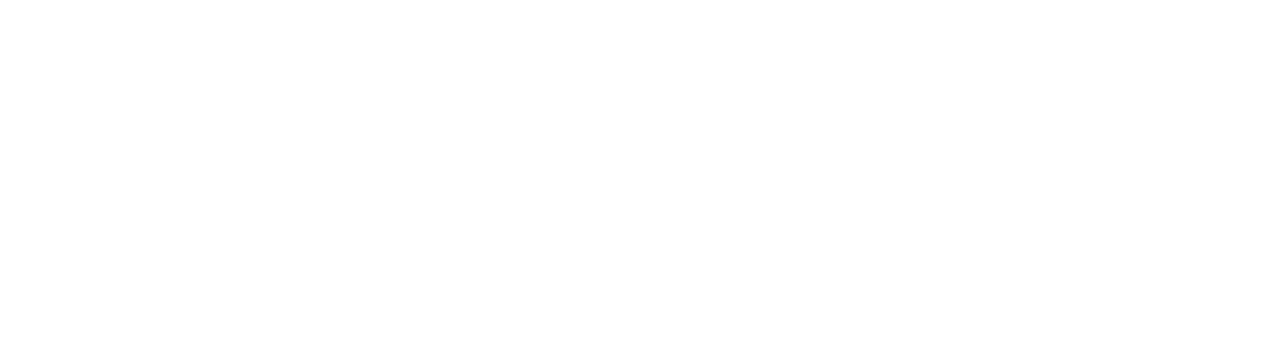
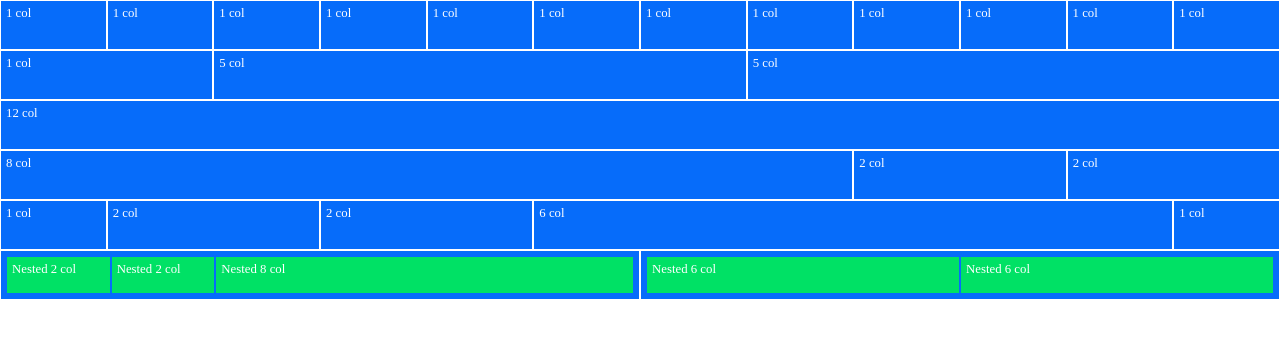
Before and after one commit to alexcapoluongo/html-css-12bool, a plain HTML site: page index.html in a window 1280 px wide. Drawn offline with Linux system fonts and the light colour scheme.

Commit message:
first row block added

```diff
--- a/css/12bool.css
+++ b/css/12bool.css
@@ -0,0 +1,91 @@
+/* RESET */
+*{
+    padding: 0;
+    margin: 0;
+    box-sizing: border-box;
+}
+
+html{
+    font-size: .8em;
+}
+
+.container-fluid {
+    width:100%;
+}
+
+/* grid */
+
+.row {
+    flex-direction: row;
+    display: flex;
+    flex-wrap: wrap;
+}
+
+/* generic columns */
+.col {
+    flex-grow:0;
+    flex-shrink: 0;
+    flex-basis:auto;
+}
+
+/* xs columns */
+
+.col-xs-1 {
+    flex-basis:calc((100% / 12) * 1);
+    max-width:calc((100% / 12) * 1);
+}
+
+.col-xs-2 {
+    flex-basis:calc((100% / 12) * 2);
+    max-width:calc((100% / 12) * 2);
+}
+
+.col-xs-3 {
+    flex-basis:calc((100% / 12) * 3);
+    max-width:calc((100% / 12) * 3);
+}
+
+.col-xs-4 {
+    flex-basis:calc((100% / 12) * 4);
+    max-width:calc((100% / 12) * 4);
+}
+
+.col-xs-5 {
+    flex-basis:calc((100% / 12) * 5);
+    max-width:calc((100% / 12) * 5);
+}
+
+.col-xs-6 {
+    flex-basis:calc((100% / 12) * 6);
+    max-width:calc((100% / 12) * 6);
+}
+
+.col-xs-7 {
+    flex-basis:calc((100% / 12) * 7);
+    max-width:calc((100% / 12) * 7);
+}
+
+.col-xs-8 {
+    flex-basis:calc((100% / 12) * 8);
+    max-width:calc((100% / 12) * 8);
+}
+
+.col-xs-9 {
+    flex-basis:calc((100% / 12) * 9);
+    max-width:calc((100% / 12) * 9);
+}
+
+.col-xs-10 {
+    flex-basis:calc((100% / 12) * 10);
+    max-width:calc((100% / 12) * 10);
+}
+
+.col-xs-11 {
+    flex-basis:calc((100% / 12) * 11);
+    max-width:calc((100% / 12) * 11);
+}
+
+.col-xs-12 {
+    flex-basis:calc((100% / 12) * 12);
+    max-width:calc((100% / 12) * 12);
+}
--- a/css/style.css
+++ b/css/style.css
@@ -0,0 +1,17 @@
+.box{
+    background-color:#066cfa;
+    color:white;
+    border:1px solid white;
+    height:50px;
+    padding:5px;
+    display: flex;
+}
+
+.inner-box{
+    background-color:#00e165;
+    color:white;
+    border:1px solid #066cfa;
+    width:100%;
+    height:100%;
+    padding:5px;
+}
--- a/index.html
+++ b/index.html
@@ -11,6 +11,126 @@
 
 </head>
 <body>
+    <div class="container-fluid">
+        <div class="row">
+            <div class="col col-xs-1">
+                <div class="box">1 col</div>
+            </div>
+            <div class="col col-xs-1">
+                <div class="box">1 col</div>
+            </div>
+            <div class="col col-xs-1">
+                <div class="box">1 col</div>
+            </div>
+            <div class="col col-xs-1">
+                <div class="box">1 col</div>
+            </div>
+            <div class="col col-xs-1">
+                <div class="box">1 col</div>
+            </div>
+            <div class="col col-xs-1">
+                <div class="box">1 col</div>
+            </div>
+            <div class="col col-xs-1">
+                <div class="box">1 col</div>
+            </div>
+            <div class="col col-xs-1">
+                <div class="box">1 col</div>
+            </div>
+            <div class="col col-xs-1">
+                <div class="box">1 col</div>
+            </div>
+            <div class="col col-xs-1">
+                <div class="box">1 col</div>
+            </div>
+            <div class="col col-xs-1">
+                <div class="box">1 col</div>
+            </div>
+            <div class="col col-xs-1">
+                <div class="box">1 col</div>
+            </div>
+        </div>
 
+        <div class="row">
+            <div class="col col-xs-2">
+                <div class="box">1 col</div>
+            </div>
+            <div class="col col-xs-5">
+                <div class="box">5 col</div>
+            </div>
+            <div class="col col-xs-5">
+                <div class="box">5 col</div>
+            </div>
+        </div>
+
+        <div class="row">
+            <div class="col col-xs-12">
+                <div class="box">12 col</div>
+            </div>
+        </div>
+
+        <div class="row">
+            <div class="col col-xs-8">
+                <div class="box">8 col</div>
+            </div>
+            <div class="col col-xs-2">
+                <div class="box">2 col</div>
+            </div>
+            <div class="col col-xs-2">
+                <div class="box">2 col</div>
+            </div>
+        </div>
+
+        <div class="row">
+            <div class="col col-xs-1">
+                <div class="box">1 col</div>
+            </div>
+            <div class="col col-xs-2">
+                <div class="box">2 col</div>
+            </div>
+            <div class="col col-xs-2">
+                <div class="box">2 col</div>
+            </div>
+            <div class="col col-xs-6">
+                <div class="box">6 col</div>
+            </div>
+            <div class="col col-xs-1">
+                <div class="box">1 col</div>
+            </div>
+        </div>
+
+        <div class="row">
+            <div class="col col-xs-6">
+                <div class="box">
+                    <div class="col col-xs-2">
+                        <div class="inner-box">Nested 2 col</div>
+                    </div>
+                    <div class="col col-xs-2">
+                        <div class="inner-box">Nested 2 col</div>
+                    </div>
+                    <div class="col col-xs-8">
+                        <div class="inner-box">Nested 8 col</div>
+                    </div>
+                </div>
+            </div>
+
+            <div class="col col-xs-6">
+                <div class="box">
+                    <div class="col-xs-6">
+                        <div class="inner-box">Nested 6 col</div>
+                    </div>
+                    <div class="col-xs-6">
+                        <div class="inner-box">Nested 6 col</div>
+                    </div>
+                </div>
+            </div>
+        </div>
+    </div>
+
+    <br>
+
+    <div class="container-fluid">
+
+    </div>
 </body>
 </html>
```
